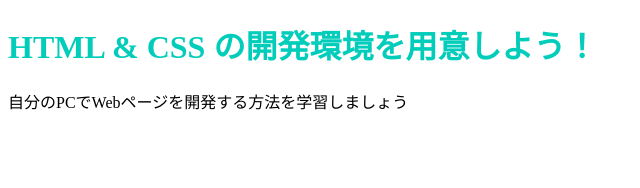
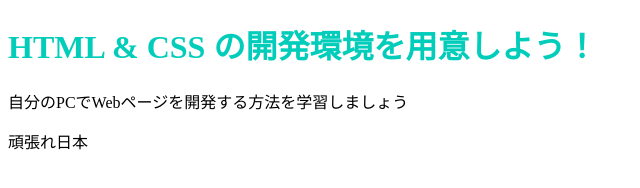
Before and after one commit to chicano1/chicano1.github.io, a plain HTML site: page index.html in a window 1280 px wide. Shown: the whole page, without its empty margins (0-640 px from the left). Drawn offline with Linux system fonts and the light colour scheme.

Commit message:
Update index.html

```diff
--- a/index.html
+++ b/index.html
@@ -8,5 +8,6 @@
   <body>
     <h1 class="title">HTML & CSS の開発環境を用意しよう！</h1>
     <p>自分のPCでWebページを開発する方法を学習しましょう</p>
+    <p>頑張れ日本<p>
   </body>
 </html>
```
